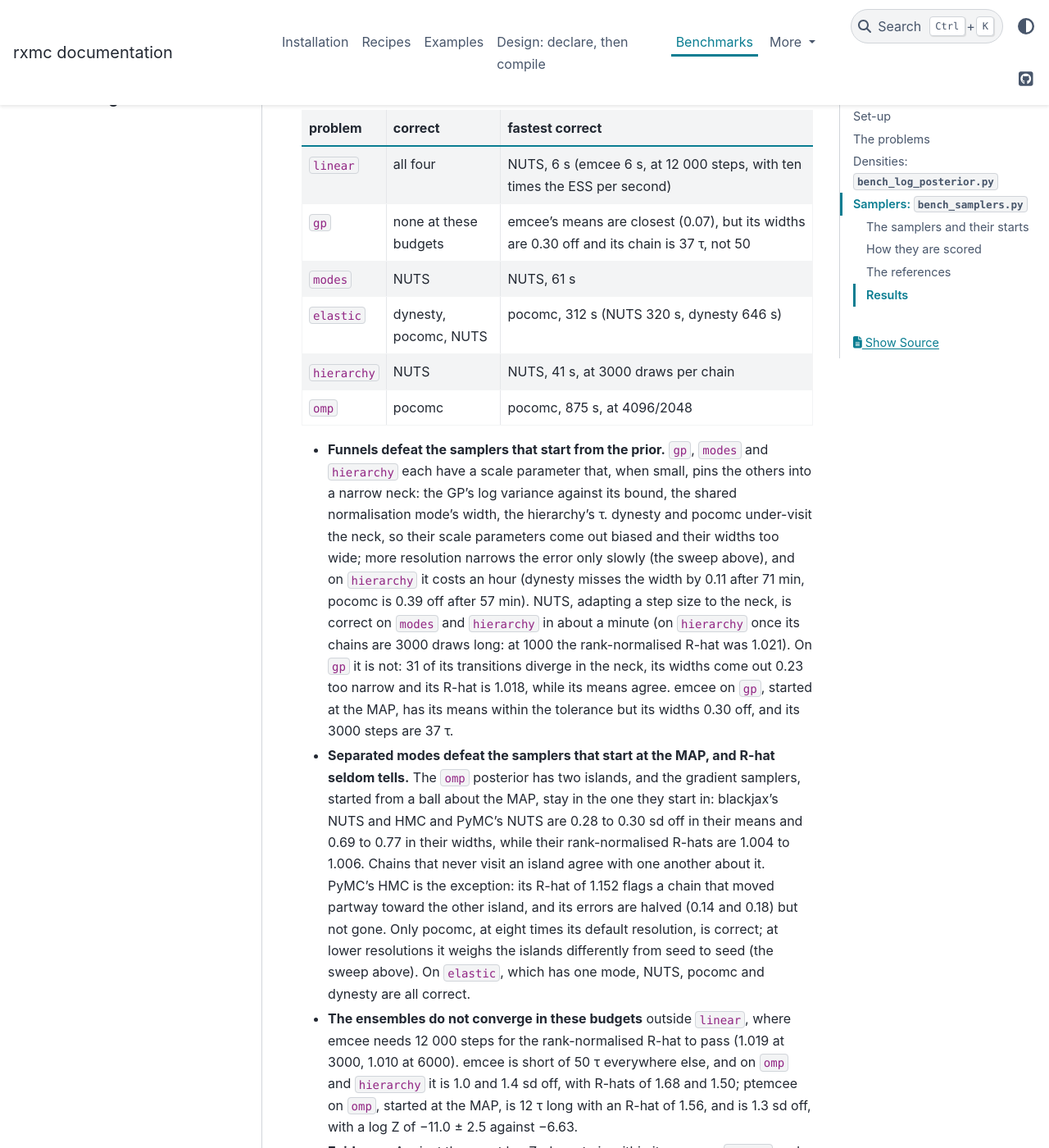
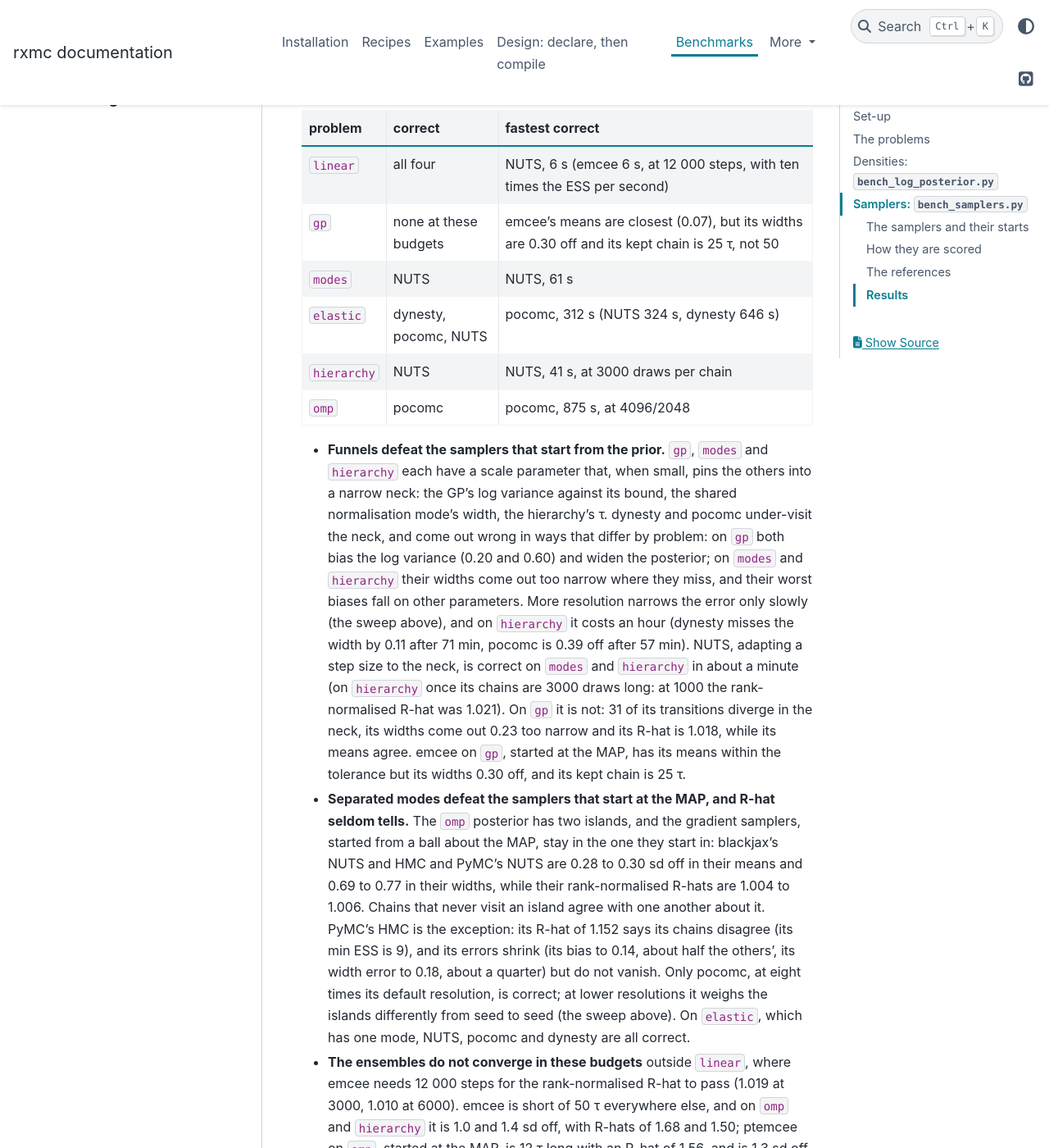
Before and after one commit to beykyle/rxmc, a Sphinx documentation site: the page built from docs/benchmarks.md, in a window 1280 px wide and 1400 px high, scrolled down 10906 px. Shown: the whole window at 82% size. Built offline with Sphinx 7.4.7 and the PyData theme 0.15.4, drawn with Linux system fonts in a browser that asks for light colours; pages that are not in the unit, such as notebooks, are missing from menus; the version number could not be read and is left out; some of the changed text lies outside the part shown.

Commit message:
benchmarks.md: numbers the check of the rerun found wrong
An independent check of the prose against samplers.json found:
- gp's emcee chain is 25 tau on the kept chain the 50-tau gate uses, not
  37 (total steps); elastic's NUTS took 324 s, not 320.
- PyMC HMC's width error shrinks to about a quarter, not a half; and
  samplers.json has no per-chain data, so the claim that one chain moved
  toward the other island becomes what R-hat and its ESS of 9 show.
- Older claims, false before this rerun too: pocomc is 1.2 errors low on
  linear (not within) and 6 low on gp (not 7); dynesty and pocomc on the
  funnels are too narrow on modes and hierarchy, not too wide, with their
  worst biases off the scale parameter there; the cost bullet had pocomc
  cheaper per call than dynesty, which it is not (its flow training), and
  a reaction-model call is 1.8 to 3.7 ms.

```diff
--- a/docs/benchmarks.md
+++ b/docs/benchmarks.md
@@ -282,9 +282,9 @@ Which sampler is correct, and fastest among those that are, on each problem:
 | problem | correct | fastest correct |
 |---|---|---|
 | `linear` | all four | NUTS, 6 s (emcee 6 s, at 12 000 steps, with ten times the ESS per second) |
-| `gp` | none at these budgets | emcee's means are closest (0.07), but its widths are 0.30 off and its chain is 37 τ, not 50 |
+| `gp` | none at these budgets | emcee's means are closest (0.07), but its widths are 0.30 off and its kept chain is 25 τ, not 50 |
 | `modes` | NUTS | NUTS, 61 s |
-| `elastic` | dynesty, pocomc, NUTS | pocomc, 312 s (NUTS 320 s, dynesty 646 s) |
+| `elastic` | dynesty, pocomc, NUTS | pocomc, 312 s (NUTS 324 s, dynesty 646 s) |
 | `hierarchy` | NUTS | NUTS, 41 s, at 3000 draws per chain |
 | `omp` | pocomc | pocomc, 875 s, at 4096/2048 |
 
@@ -292,17 +292,20 @@ Which sampler is correct, and fastest among those that are, on each problem:
   and `hierarchy` each have a scale parameter that, when small, pins the
   others into a narrow neck: the GP's log variance against its bound, the
   shared normalisation mode's width, the hierarchy's τ.  dynesty and pocomc
-  under-visit the neck, so their scale parameters come out biased and their
-  widths too wide; more resolution narrows the error only slowly (the sweep
-  above), and on `hierarchy` it costs an hour (dynesty misses the width by
-  0.11 after 71 min, pocomc is 0.39 off after 57 min).  NUTS, adapting a
+  under-visit the neck, and come out wrong in ways that differ by problem:
+  on `gp` both bias the log variance (0.20 and 0.60) and widen the
+  posterior; on `modes` and `hierarchy` their widths come out too narrow
+  where they miss, and their worst biases fall on other parameters.  More
+  resolution narrows the error only slowly (the sweep above), and on
+  `hierarchy` it costs an hour (dynesty misses the width by 0.11 after
+  71 min, pocomc is 0.39 off after 57 min).  NUTS, adapting a
   step size to the neck, is correct on `modes` and `hierarchy` in about a
   minute (on `hierarchy` once its chains are 3000 draws long: at 1000 the
   rank-normalised R-hat was 1.021).  On `gp` it is not: 31 of its
   transitions diverge in the neck, its widths come out 0.23 too narrow and
   its R-hat is 1.018, while its means agree.  emcee on `gp`, started at the
   MAP, has its means within the tolerance but its widths 0.30 off, and its
-  3000 steps are 37 τ.
+  kept chain is 25 τ.
 - **Separated modes defeat the samplers that start at the MAP, and R-hat
   seldom tells.**  The `omp` posterior has two islands, and the gradient
   samplers, started from a ball about the MAP, stay in the one they start
@@ -310,8 +313,8 @@ Which sampler is correct, and fastest among those that are, on each problem:
   their means and 0.69 to 0.77 in their widths, while their rank-normalised
   R-hats are 1.004 to 1.006.  Chains that never visit an island agree with
   one another about it.  PyMC's HMC is the exception: its R-hat of 1.152
-  flags a chain that moved partway toward the other island, and its errors
-  are halved (0.14 and 0.18) but not gone.  Only pocomc, at eight times its default resolution, is correct; at
+  says its chains disagree (its min ESS is 9), and its errors shrink (its bias to 0.14, about half the others', its width error to
+  0.18, about a quarter) but do not vanish.  Only pocomc, at eight times its default resolution, is correct; at
   lower resolutions it weighs the islands differently from seed to seed
   (the sweep above).  On `elastic`, which has one mode, NUTS, pocomc and
   dynesty are all correct.
@@ -324,7 +327,7 @@ Which sampler is correct, and fastest among those that are, on each problem:
 - **Evidence.**  Against the exact log Z, dynesty is within its error on
   `linear` and `gp` (80.3 ± 0.28 against 80.48) but 4 errors high on
   `hierarchy` (76.2 ± 0.55 against 73.97); pocomc is within its error on
-  `linear` and `hierarchy` but 7 errors low on `gp` (80.2 ± 0.04), where its
+  `hierarchy`, 1.2 errors low on `linear` and 6 errors low on `gp` (80.2 ± 0.04), where its
   posterior is biased too.  On `omp`, against the reference's −6.63 ± 0.01,
   pocomc and dynesty are within their errors (−6.6 ± 0.01, −6.8 ± 0.29),
   dynesty's evidence right even where its posterior is not; ptemcee, which
@@ -334,10 +337,11 @@ Which sampler is correct, and fastest among those that are, on each problem:
   NUTS gives the same answer on `omp`, wrong in the same way: PyMC's NUTS
   takes 1.2 times blackjax's wall time, since its call costs 13 ms against 9
   (the forward pass repeated for the gradient Op, and PyTensor's overhead).
-- **Cost per call.**  A reaction-model call costs 2–4 ms whatever the
+- **Cost per call.**  A reaction-model call costs 1.8–3.7 ms whatever the
   sampler, since the solver dominates; a gradient call 6.6 to 8.9 ms in
-  blackjax.  On the
-  cheap densities the batched samplers (emcee, pocomc) pay a few hundredths
-  of a millisecond per point, and dynesty, which cannot batch, several times
-  more.  pocomc spends 60–99% of its calls tempering from the prior to the
-  posterior, and its per-call time includes training its flow.
+  blackjax.  On the cheap densities emcee, which evaluates its walkers in
+  one batch, pays a few hundredths of a millisecond per point (0.015 to
+  0.19 ms); dynesty, which cannot batch, pays 3 to 85 times more, and
+  pocomc more still (0.5 to 5 ms), because its per-call time includes
+  training its normalizing flow.  pocomc spends 62–99 % of its calls
+  tempering from the prior to the posterior.
```
